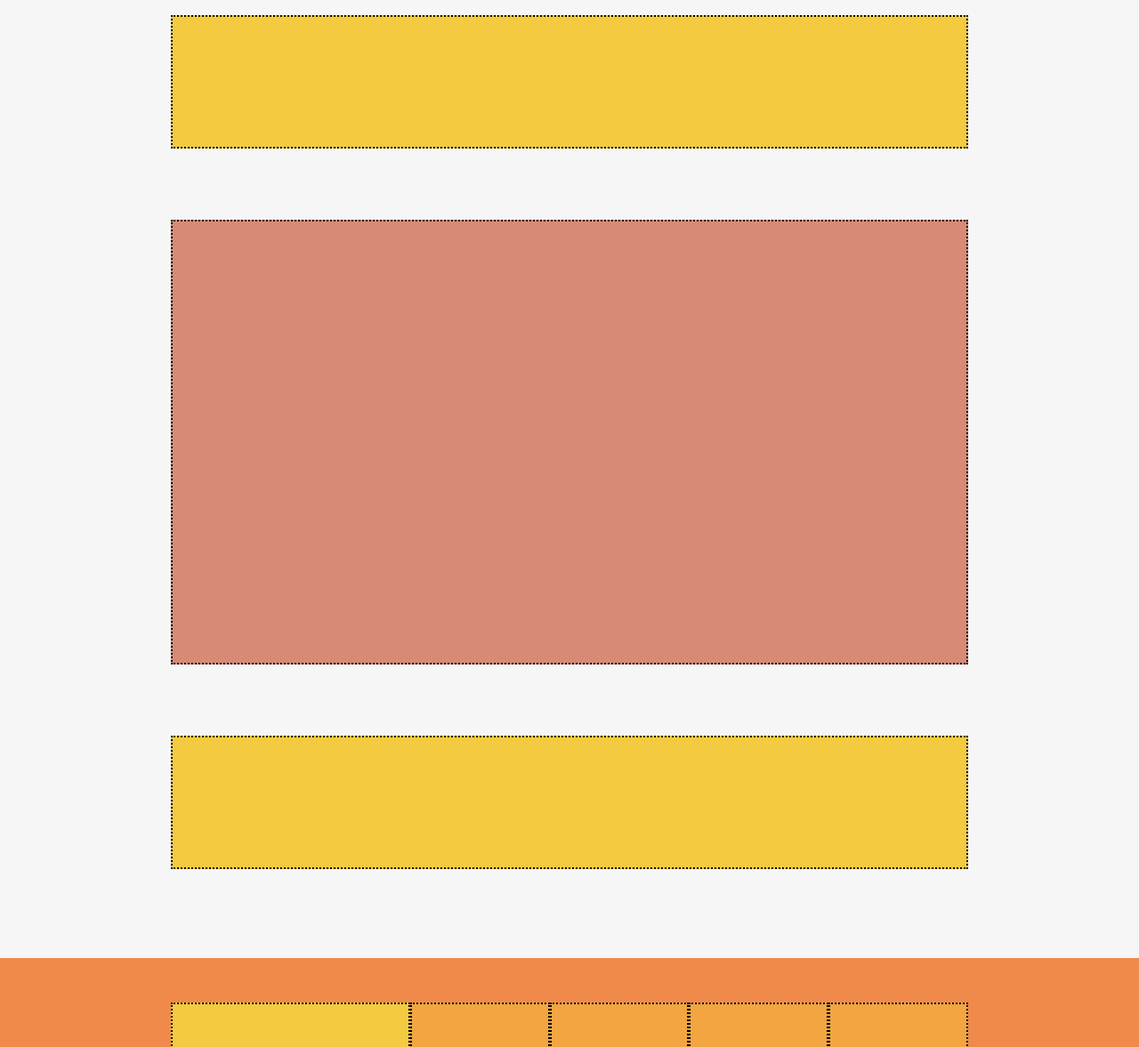
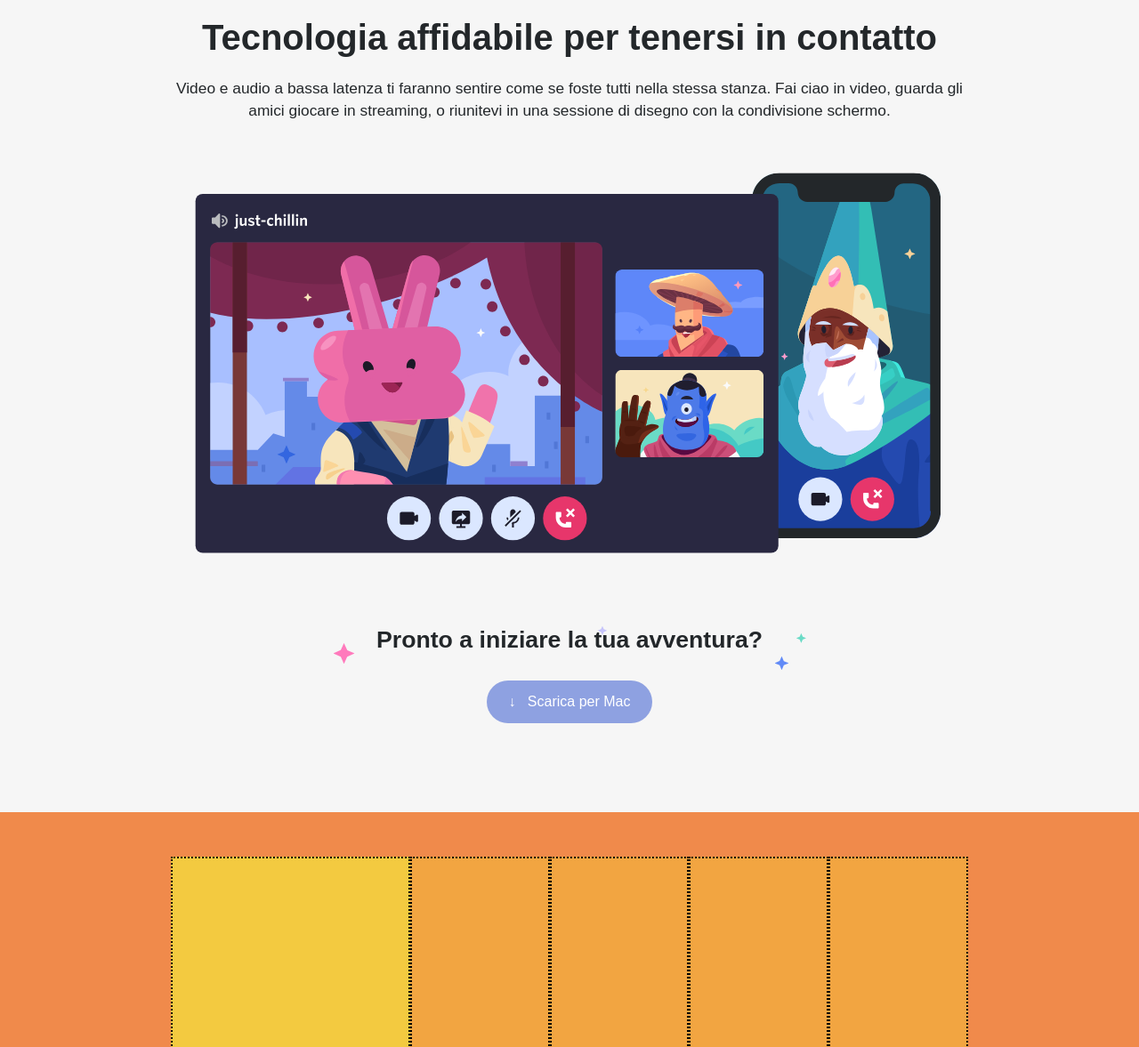
Before and after one commit to EsterSPR/htmlcss-discord, a plain HTML site: page index.html in a window 1280 px wide. Shown: the part 2660-3837 px from the top of the page at 89% size. Drawn offline with Linux system fonts and the light colour scheme; a web font is replaced by a local one.

Commit message:
Completata ultima section

```diff
--- a/css/style.css
+++ b/css/style.css
@@ -159,28 +159,53 @@ h1 {
 
 #last-section {
     width: 70%;
+    text-align: center;
 }
 
 #last-caption{
-    background-color: #F3CA40;
     width: 100%;
-    height: 150px;
-    border: 2px dotted  black;
+
+}
+
+#last-caption > h2 {
+    font-size: 30pt;
+    line-height: 50px;
+    margin-bottom: 20px;
+}
+
+#last-caption > p {
+    font-size: 13pt;
+    line-height: 25px;
 }
 
 #last-img {
-    height: 500px;
     width: 100%;
-    margin: 80px 0;
-    background-color: #D78A76;
-    border: 2px dotted  black;
+}
+
+#last-img-content {
+    width: 100%;
 }
 
 #download{
-    background-color: #F3CA40;
     width: 100%;
-    height: 150px;
-    border: 2px dotted  black;
+    margin-top: 20px;
+    background-image: url(../img/stars.svg);
+    background-repeat: no-repeat;
+    background-position: top center;
+}
+
+#download > h3 {
+    font-size: 20pt;
+}
+
+#section-btn {
+    padding: 15px 25px;
+    font-size: 12pt;
+    background-color: #8EA1E1;
+    color: #fff;
+    border: none;
+    border-radius: 30px;
+    margin-top: 30px;
 }
 
 /*footer*/
--- a/index.html
+++ b/index.html
@@ -43,13 +43,13 @@
                     <h2>Dove trovarsi è facile</h2>
                     <p>Mettiti comodo in un canale vocale quando hai tempo. Gli amici nel tuo server possono vedere che sei lì e unirsi istantaneamente senza dover chiamare.</p>
                 </div>
-                <div class="img"> <img src="./img/item2.svg" alt="foto-sezione-1"> </div>
+                <div class="img"> <img src="./img/item2.svg" alt="foto-sezione-2"> </div>
             </div>
         </section>
 
         <section class="white">
             <div class="content">
-                <div class="img"> <img src="./img/item3.svg" alt="foto-sezione-1"> </div>
+                <div class="img"> <img src="./img/item3.svg" alt="foto-sezione-3"> </div>
                 <div class="caption right-capt">
                     <h2>Da pochi a un fandom</h2>
                     <p>Dai inizio a una community con strumenti di moderazione e accesso ai membri personalizzabile. Concedi ai membri poteri speciali, crea canali privati e molto altro.</p>
@@ -59,9 +59,15 @@
 
         <section class="grey">
             <div id="last-section">
-                <div id="last-caption"></div>
-                <div id="last-img"></div>
-                <div id="download"></div>
+                <div id="last-caption">
+                    <h2>Tecnologia affidabile per tenersi in contatto</h2>
+                    <p>Video e audio a bassa latenza ti faranno sentire come se foste tutti nella stessa stanza. Fai ciao in video, guarda gli amici giocare in streaming, o riunitevi in una sessione di disegno con la condivisione schermo.</p>
+                </div>
+                <div id="last-img"> <img src="./img/item4-big.svg" alt="foto-ultima-sezione" id="last-img-content"> </div>
+                <div id="download">
+                    <h3>Pronto a iniziare la tua avventura?</h3>
+                    <input type="submit" value="&#8595;   Scarica per Mac" id="section-btn">
+                </div>
             </div>
         </section>
     </main>
```
